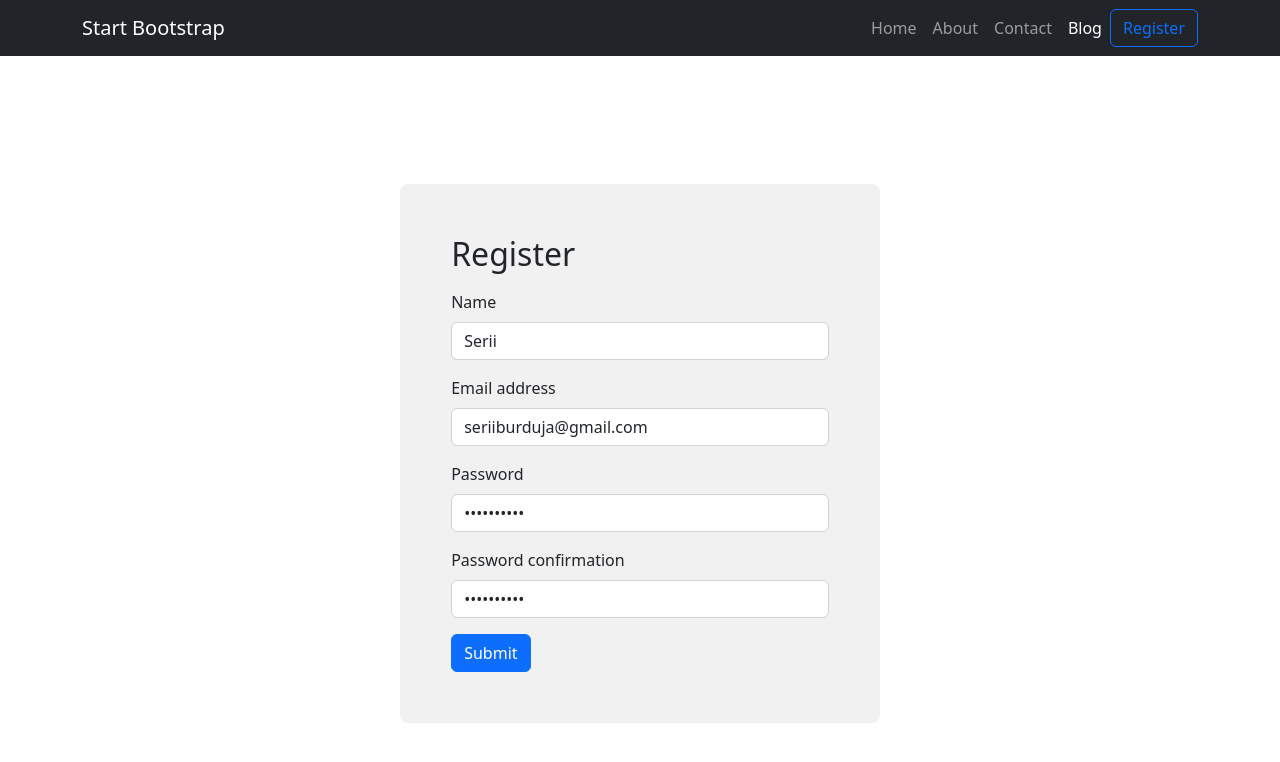
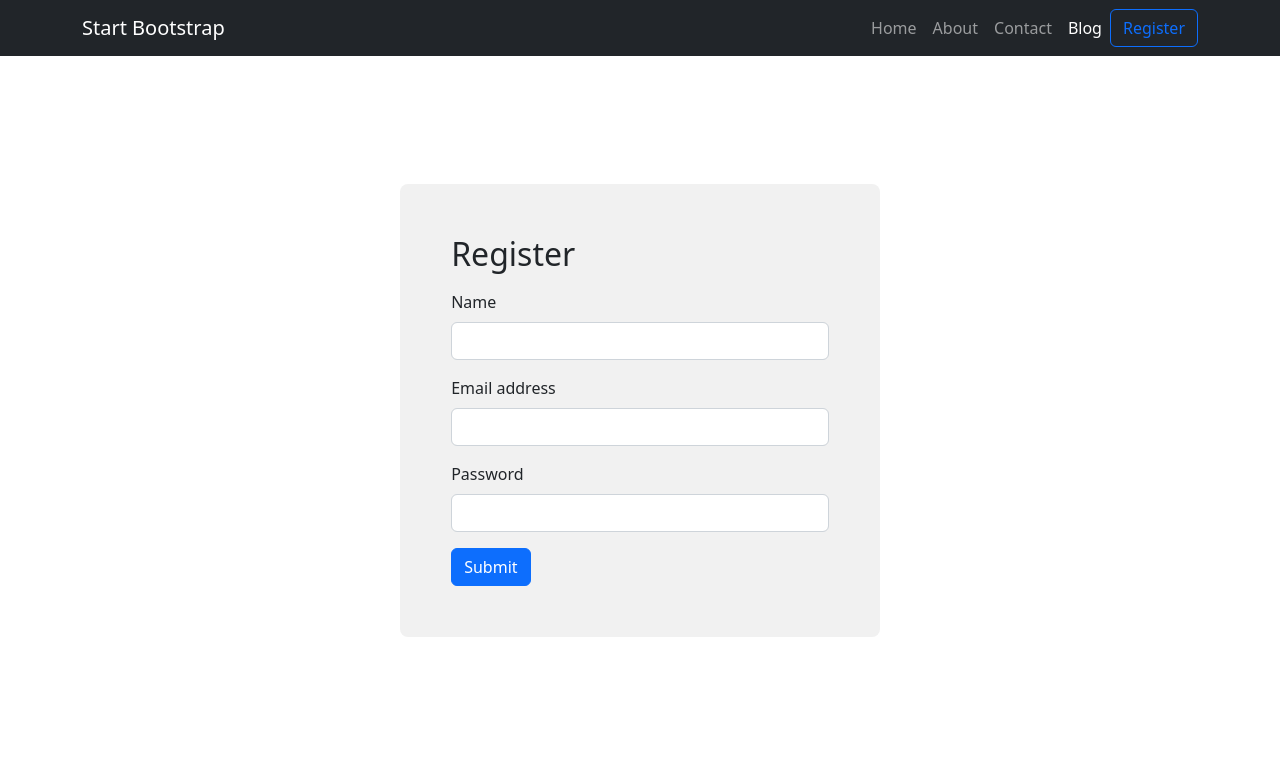
Before and after one commit to seriiserii825/vue-laravel-9, a Vue app: page /register in a window 1280 px wide. Shown: the top 762 px of the page. Built offline with nearby package versions, Linux system fonts and the light colour scheme.

Commit message:
feat: register

```diff
--- a/src/axios/axios-instance.ts
+++ b/src/axios/axios-instance.ts
@@ -4,7 +4,7 @@ import { baseApiUrl, headers } from "./vue-variables";
 export const baseApiUrl = "http://localhost:8088/api";
 
 export const headers = {
-    "Content-Type": "application/json",
+    "Accept": "application/json",
 };
 
 export const axiosInstance = axios.create({
--- /dev/null
+++ b/src/components/message/ErrorMessage.vue
@@ -0,0 +1,17 @@
+<script setup lang="ts">
+const props = defineProps({
+  error: String,
+});
+</script>
+
+<template>
+  <div class="error-message">
+    {{ error }}
+  </div>
+</template>
+<style lang="scss">
+.error-message {
+  font-size: 0.7rem;
+  color: red;
+}
+</style>
--- a/src/components/views/RegisterView.vue
+++ b/src/components/views/RegisterView.vue
@@ -1,49 +1,32 @@
 <script setup lang="ts">
 import {ref} from "vue";
-import axios from "axios";
+import {axiosInstance} from "../../axios/axios-instance";
+import ErrorMessage from "../message/ErrorMessage.vue";
 
-const name = ref("Serii");
-const email = ref("seriiburduja@gmail.com");
-const password = ref("serii1981;");
-const password_confirmation = ref("serii1981;");
+const name = ref("");
+const email = ref("");
+const password = ref("");
+
+const errors = ref([]);
 
 const onSubmit = async () => {
   try {
-    await axios.get('/sanctum/csrf-cookie')
-    const response = await axios.post('/register', {
+    await axiosInstance.post('/register', {
       name: name.value,
       email: email.value,
       password: password.value,
-      password_confirmation: password_confirmation.value
     });
-  } catch (e) {
-    console.log(e, 'e')
+    errors.value = [];   //console.log(repsonse, "repsonse");
+  } catch (e: any) {
     if (e.response.status === 422) {
-      console.log(response.data.errors, 'response.data.errors')
+      if (e.response.data.errors) {
+        errors.value = e.response.data.errors;
+      }
+      console.log(e.response.data.errors, 'response.data.errors')
     } else {
       console.log(e, 'e')
     }
   }
-
-  await axios.get('/sanctum/csrf-cookie')
-  await axios.post('/register', {
-    name: name.value,
-    email: email.value,
-    password: password.value,
-    password_confirmation: password_confirmation.value
-  }).then(response => {
-    this.validationErrors = {}
-    this.signIn()
-  }).catch(({response}) => {
-    if (response.status === 422) {
-      this.validationErrors = response.data.errors
-    } else {
-      this.validationErrors = {}
-      alert(response.data.message)
-    }
-  }).finally(() => {
-    this.processing = false
-  })
 };
 </script>
 
@@ -55,21 +38,18 @@ const onSubmit = async () => {
           <h2 class="mb-3">Register</h2>
           <div class="mb-3">
             <label for="exampleInputEmail1" class="form-label">Name</label>
-            <input type="email" v-model="name" class="form-control" id="exampleInputEmail1"
-                   aria-describedby="emailHelp">
+            <input type="email" v-model="name" class="form-control" aria-describedby="emailHelp">
+            <ErrorMessage v-if="errors['name']" :error="errors['name'][0]"/>
           </div>
           <div class="mb-3">
             <label for="exampleInputEmail1" class="form-label">Email address</label>
-            <input type="email" class="form-control" v-model="email" id="exampleInputEmail1"
-                   aria-describedby="emailHelp">
+            <input type="email" class="form-control" v-model="email" aria-describedby="emailHelp">
+            <ErrorMessage v-if="errors['email']" :error="errors['email'][0]"/>
           </div>
           <div class="mb-3">
             <label for="exampleInputPassword1" class="form-label">Password</label>
-            <input type="password" class="form-control" v-model="password" id="exampleInputPassword1">
-          </div>
-          <div class="mb-3">
-            <label for="exampleInputPassword1" class="form-label">Password confirmation</label>
-            <input type="password" class="form-control" v-model="password_confirmation" id="exampleInputPassword1">
+            <input type="password" class="form-control" v-model="password">
+            <ErrorMessage v-if="errors['password']" :error="errors['password'][0]"/>
           </div>
           <button @click="onSubmit" type="submit" class="btn btn-primary">Submit</button>
         </div>
@@ -80,6 +60,7 @@ const onSubmit = async () => {
 <style lang="scss">
 .register {
   padding: 8rem;
+
   &__form {
     margin: 0 auto;
     padding: 3.2rem;
```
